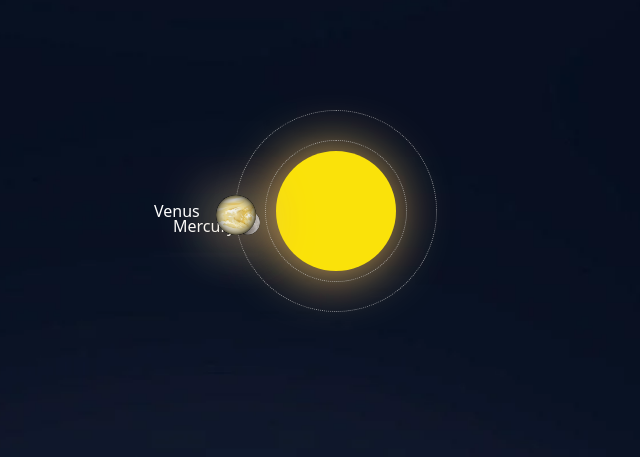
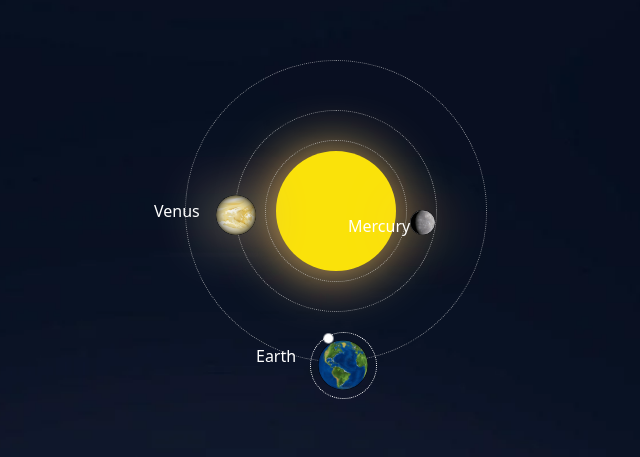
Before and after one commit to mohammadhassansyed/Website_Class, a plain HTML site: page index.html in a window 1280 px wide. Shown: the part 189-646 px from the top of the page, without its empty margins (304-944 px from the left). Drawn offline with Linux system fonts and the light colour scheme.

Commit message:
Add files via upload

```diff
--- a/index.html
+++ b/index.html
@@ -21,6 +21,16 @@
             </div>
         </div>
 
+        <div class="earth-outline-1">
+            <div class="earth">
+                <div class="earth-circle">
+                    <div class="earth-inner"></div>
+                </div>
+                <p>Earth</p>
+            </div>
+
+        </div>
+
 
 
 
--- a/style.css
+++ b/style.css
@@ -27,12 +27,12 @@ body{
     left: 49%;
     top: 49%;
     transform: translate(-50%,-50%);
-    animation:orbit2 2s linear infinite;
+    animation:orbit2 5s linear infinite;
 }
 
 @keyframes orbit2{
-    from{transform:rotate(0deg)translateX(100px) rotate(0deg);}
-    to{transform:rotate(360deg)translateX(100px) rotate(-360deg);}
+    from{transform:rotate(0deg)translateX(75px) rotate(0deg);}
+    to{transform:rotate(360deg)translateX(75px) rotate(-360deg);}
 }
 
 p{
@@ -79,3 +79,52 @@ p{
     height: 200px;
     width: 200px;
 }
+
+
+.earth{
+    height: 50px;
+    width: 50px;
+    background-image: url(earth.jpg);
+    background-size: 100%;
+    border-radius: 50%;
+    position: absolute;
+    box-shadow: -4px 2px 56px ##2855d6;
+    left: 44%;
+    top: 43%;
+    transform: translate(-50%,-50%);
+    animation:orbit4 20s linear infinite;
+}
+
+@keyframes orbit4{
+    from{transform:rotate(0deg)translateX(150px) rotate(0deg);}
+    to{transform:rotate(360deg)translateX(150px) rotate(-360deg);}
+}
+.earth-outline-1{
+    height: 300px;
+    width: 300px;
+}
+.earth-circle{
+    height: 65px;
+    width: 65px;
+    border: 1px dotted #fff;
+    position: relative;
+    left: -8px;
+    top: -8px;
+    border-radius: 40px;
+}
+.earth-inner{
+    height: 10px;
+    width: 10px;
+    background-color:white;
+    border-radius: 50%;
+    position: absolute;
+    transform: translate(-50%,-50%);
+    left: 45%;
+    top: 45%;
+    animation:orbit5 3s linear infinite;
+}
+
+@keyframes orbit5{
+    from{transform:rotate(0deg)translateX(33px) rotate(0deg);}
+    to{transform:rotate(360deg)translateX(33px) rotate(-360deg);}
+}
```
